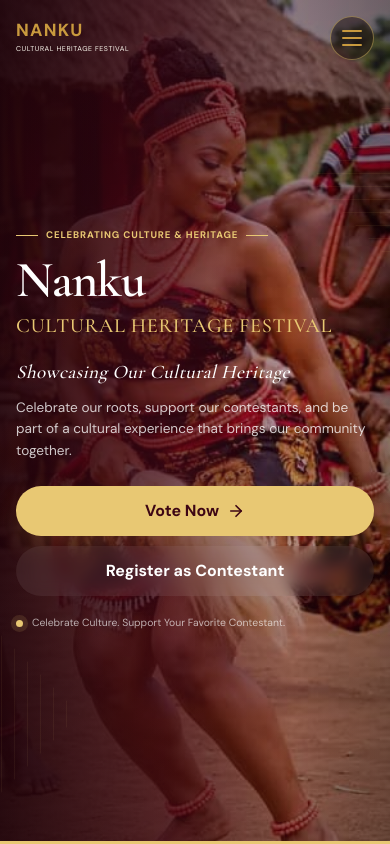
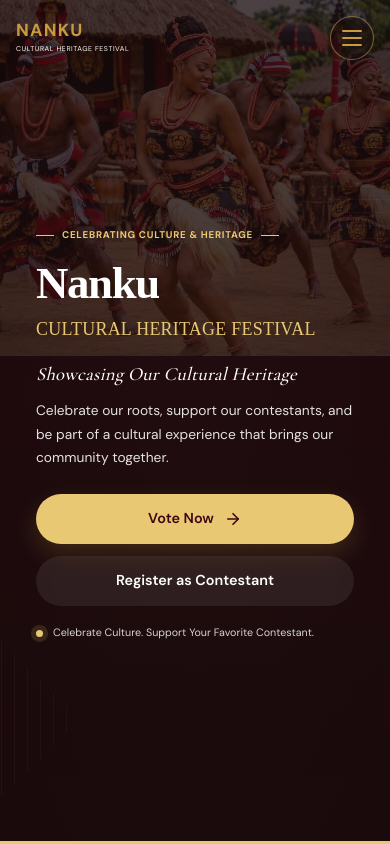
Before and after one commit to enochtechdigital-lang/nanku-festival, a React (Vite) app: page / in a window 390 px wide. Shown: the top 844 px of the page. Built offline with nearby package versions, Linux system fonts and the light colour scheme.

Commit message:
Revamp Hero section styles and add slideshow
Refactor hero section styles for improved layout and responsiveness. Introduce background slideshow and updated button styles.

```diff
--- a/src/components/Hero.css
+++ b/src/components/Hero.css
@@ -1,14 +1,16 @@
 /* =========================================================
-   HERO
+   HERO SECTION
 ========================================================= */
 
 .hero {
   position: relative;
+  isolation: isolate;
 
   width: 100%;
   max-width: 100%;
   min-width: 0;
 
+  min-height: 100vh;
   min-height: 100svh;
 
   display: flex;
@@ -17,71 +19,73 @@
   overflow: hidden;
 
   background: var(--wine-dark);
-
   color: var(--white);
 }
 
 /* =========================================================
-   BACKGROUND
+   BACKGROUND SLIDESHOW
 ========================================================= */
 
 .hero-background {
   position: absolute;
-
   inset: 0;
 
   z-index: 0;
 
-  width: 100%;
-  height: 100%;
+  overflow: hidden;
 
-  overflow: hidden;
+  pointer-events: none;
 }
 
-.hero-background img {
+.hero-slide {
+  position: absolute;
+  inset: 0;
+
   width: 100%;
   height: 100%;
 
   max-width: none;
 
   object-fit: cover;
-
   object-position: center;
 
-  animation: heroZoom 14s ease-out forwards;
+  opacity: 0;
+
+  transform: scale(1.04);
+
+  transition:
+    opacity 1.2s ease-in-out,
+    transform 7s ease-out;
+
+  will-change: opacity, transform;
 }
 
-@keyframes heroZoom {
-  from {
-    transform: scale(1.08);
-  }
+.hero-slide.is-active {
+  opacity: 1;
+  transform: scale(1.10);
+}
 
-  to {
-    transform: scale(1);
-  }
+.hero-slide.is-failed {
+  display: none;
 }
 
 /* =========================================================
-   OVERLAY
+   OVERLAYS
 ========================================================= */
 
 .hero-overlay {
   position: absolute;
-
   inset: 0;
 
   z-index: 1;
 
-  width: 100%;
-  height: 100%;
-
   background:
     linear-gradient(
       90deg,
-      rgba(35, 4, 12, 0.94) 0%,
-      rgba(61, 6, 20, 0.76) 42%,
-      rgba(61, 6, 20, 0.38) 75%,
-      rgba(25, 3, 8, 0.48) 100%
+      rgba(26, 13, 13, 0.95) 0%,
+      rgba(43, 23, 23, 0.84) 40%,
+      rgba(43, 23, 23, 0.50) 72%,
+      rgba(26, 13, 13, 0.62) 100%
     );
 
   pointer-events: none;
@@ -89,45 +93,41 @@
 
 .hero-vignette {
   position: absolute;
-
   inset: 0;
 
   z-index: 2;
 
-  width: 100%;
-  height: 100%;
-
   background:
     radial-gradient(
-      circle at center,
-      transparent 25%,
-      rgba(20, 2, 7, 0.28) 100%
+      ellipse at center,
+      transparent 15%,
+      rgba(20, 2, 7, 0.34) 100%
     );
 
   pointer-events: none;
 }
 
 /* =========================================================
-   CONTAINER
+   MAIN CONTAINER
 ========================================================= */
 
 .hero-container {
   position: relative;
-
   z-index: 5;
 
   width: 100%;
-  max-width: 100%;
+  max-width: 1200px;
 
   min-width: 0;
+  min-height: 100vh;
+  min-height: 100svh;
 
-  min-height: 100svh;
+  margin-inline: auto;
 
   display: flex;
   align-items: center;
 
-  padding-top: 100px;
-  padding-bottom: 80px;
+  padding: 120px 32px 100px;
 }
 
 /* =========================================================
@@ -135,9 +135,8 @@
 ========================================================= */
 
 .hero-content {
-  width: min(700px, 100%);
+  width: 100%;
   max-width: 700px;
-
   min-width: 0;
 }
 
@@ -146,34 +145,29 @@
 ========================================================= */
 
 .hero-eyebrow {
-  width: 100%;
-  max-width: 100%;
-
-  min-width: 0;
-
   display: flex;
   align-items: center;
 
+  width: 100%;
+  max-width: 100%;
+  min-width: 0;
+
   gap: 12px;
-
-  margin-bottom: 18px;
+  margin-bottom: 22px;
 
   color: var(--gold-light);
 
-  font-size: 0.68rem;
-
+  font-size: 0.72rem;
   font-weight: 700;
 
-  letter-spacing: 0.16em;
-
-  line-height: 1.4;
+  letter-spacing: 0.14em;
+  line-height: 1.5;
 
   text-transform: uppercase;
 }
 
 .hero-eyebrow > span:not(.eyebrow-line) {
   min-width: 0;
-
   max-width: 100%;
 
   overflow-wrap: anywhere;
@@ -195,21 +189,21 @@
 .hero h1 {
   width: 100%;
   max-width: 760px;
+  min-width: 0;
 
-  min-width: 0;
+  margin: 0;
 
   color: var(--white);
 
-  font-family: 'Cormorant Garamond', serif;
+  font-family: var(--font-heading, 'Cinzel', serif);
 
-  font-size: clamp(3.5rem, 12vw, 7.5rem);
-
+  font-size: clamp(3.5rem, 10vw, 7rem);
   font-weight: 600;
 
-  line-height: 0.78;
-
+  line-height: 0.98;
   letter-spacing: -0.035em;
 
+  overflow-wrap: break-word;
   text-wrap: balance;
 }
 
@@ -219,17 +213,15 @@
   width: 100%;
   max-width: 100%;
 
-  margin-top: 18px;
+  margin-top: 16px;
 
   color: var(--gold-light);
 
-  font-size: 0.42em;
-
+  font-size: 0.43em;
   font-weight: 500;
 
-  line-height: 1.05;
-
-  letter-spacing: 0.03em;
+  line-height: 1.2;
+  letter-spacing: 0.025em;
 
   text-transform: uppercase;
 
@@ -244,19 +236,19 @@
   width: 100%;
   max-width: 650px;
 
-  margin-top: 30px;
+  margin: 26px 0 0;
 
   color: var(--white);
 
-  font-family: 'Cormorant Garamond', serif;
+  font-family: 'Cormorant Garamond', Georgia, serif;
 
   font-size: clamp(1.3rem, 3vw, 1.8rem);
-
   font-style: italic;
 
-  line-height: 1.3;
+  line-height: 1.4;
+  letter-spacing: 0.01em;
 
-  letter-spacing: 0.02em;
+  overflow-wrap: break-word;
 }
 
 /* =========================================================
@@ -267,40 +259,90 @@
   width: 100%;
   max-width: 550px;
 
-  margin-top: 15px;
+  margin: 14px 0 0;
 
-  color: rgba(255, 255, 255, 0.78);
+  color: rgba(255, 255, 255, 0.88);
 
-  font-size: 0.95rem;
+  font-size: 0.96rem;
+  font-weight: 400;
 
-  line-height: 1.7;
+  line-height: 1.8;
 
   overflow-wrap: break-word;
 }
 
 /* =========================================================
-   BUTTONS
+   ACTION BUTTONS
 ========================================================= */
 
 .hero-actions {
+  display: flex;
+  align-items: center;
+  flex-wrap: wrap;
+
   width: 100%;
   max-width: 100%;
 
-  display: flex;
-
-  flex-wrap: wrap;
-
-  gap: 12px;
-
+  gap: 14px;
   margin-top: 30px;
 }
+
+.hero-actions .btn {
+  min-height: 48px;
+
+  display: inline-flex;
+  align-items: center;
+  justify-content: center;
+
+  gap: 10px;
+
+  padding: 13px 22px;
+
+  border-radius: 999px;
+
+  font-size: 0.9rem;
+  font-weight: 600;
+  line-height: 1.4;
+
+  text-align: center;
+  text-decoration: none;
+
+  overflow-wrap: break-word;
+
+  transition:
+    background-color 0.25s ease,
+    color 0.25s ease,
+    border-color 0.25s ease,
+    transform 0.25s ease,
+    box-shadow 0.25s ease;
+}
+
+/* Primary button */
 
 .hero-primary-btn {
   min-width: 150px;
   max-width: 100%;
+
+  border: 1px solid var(--gold-light);
+
+  background: var(--gold-light);
+  color: var(--wine-dark);
+}
+
+.hero-primary-btn:hover {
+  background: var(--gold);
+  border-color: var(--gold);
+
+  color: var(--wine-dark);
+
+  box-shadow: 0 8px 24px rgba(249, 217, 118, 0.18);
+
+  transform: translateY(-2px);
 }
 
 .hero-primary-btn svg {
+  flex: 0 0 auto;
+
   transition: transform 0.2s ease;
 }
 
@@ -308,50 +350,140 @@
   transform: translateX(4px);
 }
 
+/* Secondary button */
+
 .hero-secondary-btn {
   min-width: 210px;
   max-width: 100%;
 
+  border: 1px solid rgba(255, 255, 255, 0.50);
+
+  background: rgba(255, 255, 255, 0.08);
   color: var(--white);
 
-  border: 1px solid rgba(255, 255, 255, 0.45);
-
-  background: rgba(255, 255, 255, 0.07);
-
   backdrop-filter: blur(8px);
+  -webkit-backdrop-filter: blur(8px);
 }
 
 .hero-secondary-btn:hover {
   border-color: var(--gold-light);
 
+  background: rgba(255, 255, 255, 0.14);
+
   color: var(--gold-light);
 
-  background: rgba(255, 255, 255, 0.12);
+  transform: translateY(-2px);
+}
+
+.hero-actions .btn:focus-visible {
+  outline: 3px solid var(--gold-light);
+  outline-offset: 4px;
 }
 
 /* =========================================================
-   TRUST
+   COUNTDOWN
+========================================================= */
+
+.hero-countdown {
+  width: fit-content;
+  max-width: 100%;
+
+  margin-top: 26px;
+  padding: 12px 16px;
+
+  border: 1px solid rgba(249, 217, 118, 0.38);
+  border-radius: 12px;
+
+  background: rgba(26, 13, 13, 0.40);
+
+  backdrop-filter: blur(8px);
+  -webkit-backdrop-filter: blur(8px);
+}
+
+.countdown-label {
+  margin: 0 0 10px;
+
+  color: var(--gold-light);
+
+  font-size: 0.72rem;
+  font-weight: 600;
+
+  letter-spacing: 0.12em;
+  text-transform: uppercase;
+}
+
+.countdown-values {
+  display: flex;
+  align-items: center;
+
+  gap: 12px;
+}
+
+.countdown-unit {
+  min-width: 35px;
+
+  display: flex;
+  flex-direction: column;
+  align-items: center;
+
+  gap: 3px;
+}
+
+.countdown-unit > span {
+  color: var(--white);
+
+  font-size: 1.35rem;
+  font-weight: 600;
+
+  line-height: 1.2;
+  font-variant-numeric: tabular-nums;
+}
+
+.countdown-unit small {
+  color: rgba(255, 255, 255, 0.76);
+
+  font-size: 0.63rem;
+  line-height: 1.3;
+}
+
+.countdown-separator {
+  align-self: flex-start;
+
+  color: var(--gold-light);
+
+  font-size: 1.2rem;
+  line-height: 1.2;
+}
+
+.countdown-message {
+  margin: 0;
+
+  color: rgba(255, 255, 255, 0.85);
+
+  font-size: 0.8rem;
+  line-height: 1.6;
+}
+
+/* =========================================================
+   TRUST MESSAGE
 ========================================================= */
 
 .hero-trust {
+  display: flex;
+  align-items: flex-start;
+
   width: 100%;
   max-width: 100%;
 
-  display: flex;
+  gap: 10px;
+  margin-top: 22px;
 
-  align-items: center;
+  color: rgba(255, 255, 255, 0.82);
 
-  gap: 9px;
+  font-size: 0.74rem;
+  line-height: 1.6;
 
-  margin-top: 25px;
-
-  color: rgba(255, 255, 255, 0.65);
-
-  font-size: 0.72rem;
-
-  line-height: 1.4;
-
-  overflow-wrap: break-word;
+  overflow-wrap: anywhere;
 }
 
 .trust-dot {
@@ -360,41 +492,95 @@
 
   flex: 0 0 7px;
 
+  margin-top: 6px;
+
   border-radius: 50%;
 
   background: var(--gold-light);
 
   box-shadow:
-    0 0 0 5px rgba(232, 200, 115, 0.12);
+    0 0 0 5px rgba(249, 217, 118, 0.12);
 }
 
 /* =========================================================
-   SCROLL
+   SLIDESHOW CONTROLS
+========================================================= */
+
+.hero-slide-controls {
+  position: absolute;
+
+  right: 32px;
+  bottom: 45px;
+
+  z-index: 8;
+
+  display: flex;
+  align-items: center;
+
+  gap: 10px;
+}
+
+.hero-slide-dot {
+  width: 10px;
+  height: 10px;
+
+  padding: 0;
+
+  border: 1px solid var(--gold-light);
+  border-radius: 50%;
+
+  background: transparent;
+
+  cursor: pointer;
+
+  transition:
+    background-color 0.2s ease,
+    transform 0.2s ease;
+}
+
+.hero-slide-dot.is-active {
+  background: var(--gold-light);
+
+  transform: scale(1.2);
+}
+
+.hero-slide-dot:focus-visible {
+  outline: 2px solid var(--white);
+  outline-offset: 4px;
+}
+
+/* =========================================================
+   SCROLL INDICATOR
 ========================================================= */
 
 .hero-scroll {
   position: absolute;
 
-  right: 0;
+  left: 50%;
   bottom: 38px;
 
   z-index: 8;
 
   display: flex;
-
   align-items: center;
 
   gap: 8px;
 
-  color: rgba(255, 255, 255, 0.7);
+  color: rgba(255, 255, 255, 0.82);
 
   font-size: 0.68rem;
-
   letter-spacing: 0.14em;
 
+  text-decoration: none;
   text-transform: uppercase;
 
-  writing-mode: vertical-rl;
+  transform: translateX(-50%);
+
+  transition: color 0.2s ease;
+}
+
+.hero-scroll:hover {
+  color: var(--gold-light);
 }
 
 .hero-scroll svg {
@@ -413,7 +599,7 @@
 }
 
 /* =========================================================
-   PATTERN
+   CULTURAL PATTERNS
 ========================================================= */
 
 .hero-pattern {
@@ -424,7 +610,7 @@
   width: 180px;
   height: 180px;
 
-  opacity: 0.08;
+  opacity: 0.07;
 
   background-image:
     repeating-linear-gradient(
@@ -453,7 +639,7 @@
 }
 
 /* =========================================================
-   GOLD LINE
+   BOTTOM GOLD LINE
 ========================================================= */
 
 .hero-bottom-line {
@@ -469,6 +655,8 @@
   height: 3px;
 
   background: var(--gold-light);
+
+  pointer-events: none;
 }
 
 /* =========================================================
@@ -477,12 +665,24 @@
 
 @media (min-width: 600px) and (max-width: 899px) {
   .hero-container {
-    padding-top: 120px;
-    padding-bottom: 80px;
+    padding: 120px 28px 100px;
+  }
+
+  .hero-content {
+    max-width: 650px;
+  }
+
+  .hero h1 {
+    font-size: clamp(4rem, 9vw, 6rem);
   }
 
   .hero-description {
     font-size: 0.96rem;
+  }
+
+  .hero-slide-controls {
+    right: 28px;
+    bottom: 35px;
   }
 }
 
@@ -492,12 +692,11 @@
 
 @media (min-width: 900px) {
   .hero-container {
-    padding-top: 90px;
-    padding-bottom: 80px;
+    padding: 110px 40px 100px;
   }
 
   .hero-content {
-    padding-left: 30px;
+    padding-left: 20px;
   }
 
   .hero-eyebrow {
@@ -518,62 +717,64 @@
 ========================================================= */
 
 @media (max-width: 599px) {
-  .hero {
-    min-height: 100svh;
+  .hero-overlay {
+    background:
+      linear-gradient(
+        180deg,
+        rgba(26, 13, 13, 0.72) 0%,
+        rgba(26, 13, 13, 0.82) 45%,
+        rgba(26, 13, 13, 0.95) 100%
+      );
+  }
+
+  .hero-vignette {
+    background:
+      radial-gradient(
+        ellipse at center,
+        transparent 5%,
+        rgba(20, 2, 7, 0.26) 100%
+      );
+  }
+
+  .hero-slide {
+    object-position: 58% center;
   }
 
   .hero-container {
     width: 100%;
     max-width: 100%;
 
-    min-width: 0;
-
+    min-height: 100vh;
     min-height: 100svh;
 
-    padding-top: 80px;
-    padding-bottom: 65px;
-  }
-
-  .hero-background img {
-    width: 100%;
-    height: 100%;
-    object-fit: cover;
-    animation: subtleZoom 15s ease-in-out infinite; /*15s makes it smooth and gentle on mobile */
+    padding: 115px 20px 90px;
   }
 
   .hero-content {
     width: 100%;
     max-width: 100%;
 
-    min-width: 0;
-
     padding: 0;
   }
 
   .hero-eyebrow {
     gap: 8px;
+    margin-bottom: 18px;
 
-    margin-bottom: 16px;
-
-    font-size: 0.60rem;
-
-    letter-spacing: 0.09em;
+    font-size: 0.61rem;
+    letter-spacing: 0.075em;
   }
 
   .eyebrow-line {
-    width: 22px;
-    flex-basis: 22px;
+    width: 18px;
+    flex-basis: 18px;
   }
 
   .hero h1 {
-    width: 100%;
-    max-width: 100%;
+    font-size: clamp(2.6rem, 11.5vw, 4rem);
 
-    font-size: clamp(2.7rem, 13vw, 4rem);
-
-    line-height: 0.9;
-
-    letter-spacing: -0.025em;
+    line-height: 1;
+    letter-spacing: -0.03em;
   }
 
   .hero h1 span {
@@ -581,66 +782,107 @@
 
     font-size: 0.40em;
 
-    line-height: 1.1;
+    line-height: 1.25;
+    letter-spacing: 0.015em;
   }
 
   .hero-motto {
-    margin-top: 22px;
+    margin-top: 21px;
 
-    font-size: 1.20rem;
+    font-size: clamp(1.15rem, 4.8vw, 1.4rem);
 
-    line-height: 1.3;
+    line-height: 1.4;
   }
 
   .hero-description {
-    max-width: 100%;
-
     margin-top: 12px;
 
-    font-size: 0.85rem;
-
-    line-height: 1.6;
+    font-size: 0.86rem;
+    line-height: 1.7;
   }
 
   .hero-actions {
-    width: 100%;
-
+    align-items: stretch;
     flex-direction: column;
 
-    gap: 10px;
-
+    gap: 12px;
     margin-top: 24px;
   }
 
-  .hero-actions .btn,
-  .hero-primary-btn,
-  .hero-secondary-btn {
+  .hero-actions .btn {
     width: 100%;
-
     min-width: 0;
     max-width: 100%;
+
+    min-height: 50px;
+
+    padding: 13px 16px;
+  }
+
+  .hero-countdown {
+    width: 100%;
+    max-width: 340px;
+
+    margin-top: 22px;
+    padding: 12px;
+  }
+
+  .countdown-values {
+    justify-content: space-between;
+    gap: 5px;
+  }
+
+  .countdown-unit {
+    min-width: 0;
+    flex: 1;
+  }
+
+  .countdown-unit > span {
+    font-size: 1.15rem;
+  }
+
+  .countdown-unit small {
+    font-size: 0.59rem;
+  }
+
+  .countdown-separator {
+    font-size: 1rem;
   }
 
   .hero-trust {
-    margin-top: 20px;
+    margin-top: 18px;
 
-    font-size: 0.65rem;
+    font-size: 0.67rem;
   }
 
   .hero-scroll {
     display: none;
   }
 
+  .hero-slide-controls {
+    right: 50%;
+    bottom: 25px;
+
+    gap: 12px;
+
+    transform: translateX(50%);
+  }
+
+  .hero-slide-dot {
+    width: 12px;
+    height: 12px;
+  }
+
   .hero-pattern {
     width: 120px;
     height: 120px;
 
-    opacity: 0.06;
+    opacity: 0.04;
   }
 
   .hero-pattern-left {
     left: -65px;
-    bottom: 70px;
+    bottom: 65px;
   }
 
   .hero-pattern-right {
@@ -655,42 +897,75 @@
 
 @media (max-width: 380px) {
   .hero-container {
-    padding-top: 95px;
-    padding-bottom: 55px;
+    padding: 110px 16px 85px;
   }
 
   .hero-eyebrow {
-    font-size: 0.56rem;
+    gap: 6px;
 
-    letter-spacing: 0.075em;
+    font-size: 0.54rem;
+    letter-spacing: 0.055em;
   }
 
   .eyebrow-line {
-    width: 18px;
-    flex-basis: 18px;
+    width: 14px;
+    flex-basis: 14px;
   }
 
   .hero h1 {
-    font-size: 2.6rem;
+    font-size: clamp(2.35rem, 11.5vw, 2.65rem);
   }
 
   .hero h1 span {
-    margin-top: 10px;
-
     font-size: 0.38em;
   }
 
   .hero-motto {
-    margin-top: 19px;
-
-    font-size: 1.1rem;
+    font-size: 1.08rem;
   }
 
   .hero-description {
-    font-size: 0.80rem;
+    font-size: 0.81rem;
+  }
+
+  .hero-countdown {
+    padding: 10px;
+  }
+
+  .countdown-unit > span {
+    font-size: 1.02rem;
+  }
+
+  .countdown-unit small {
+    font-size: 0.55rem;
   }
 
   .hero-trust {
-    font-size: 0.60rem;
+    font-size: 0.62rem;
   }
 }
+
+/* =========================================================
+   REDUCED MOTION
+========================================================= */
+
+@media (prefers-reduced-motion: reduce) {
+  .hero-slide {
+    transition: none;
+    transform: none;
+  }
+
+  .hero-slide.is-active {
+    transform: none;
+  }
+
+  .hero-scroll svg {
+    animation: none;
+  }
+
+  .hero-actions .btn,
+  .hero-primary-btn svg,
+  .hero-slide-dot {
+    transition: none;
+  }
+}
```
